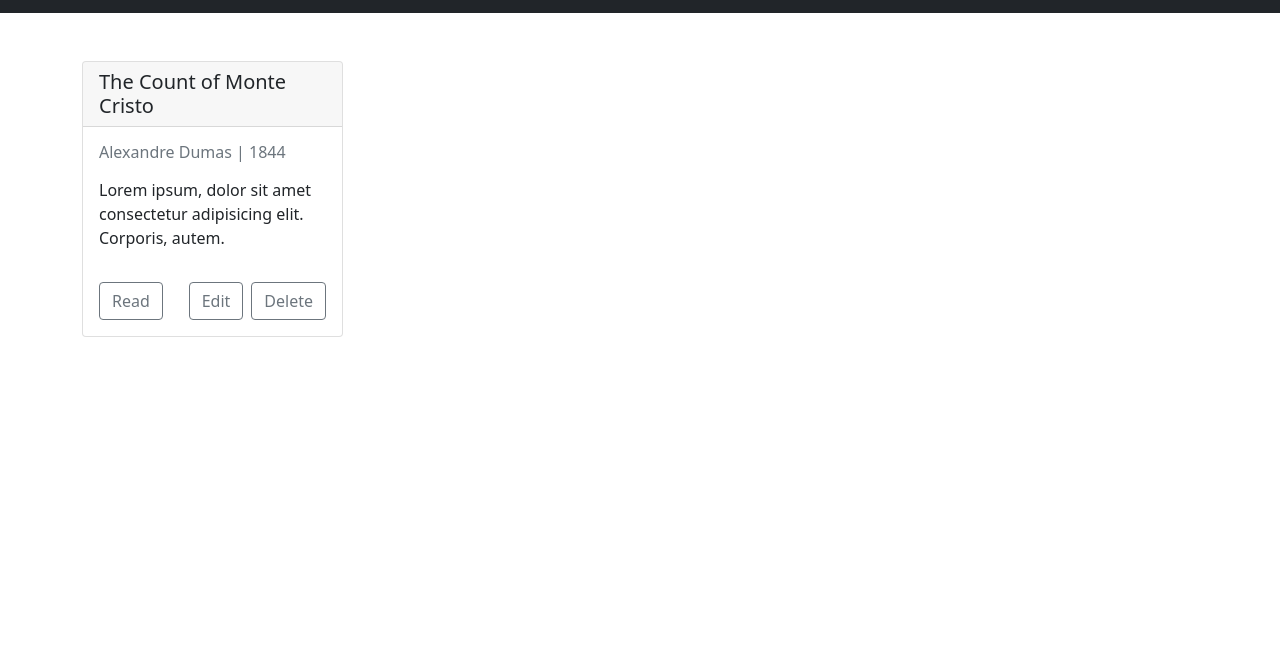
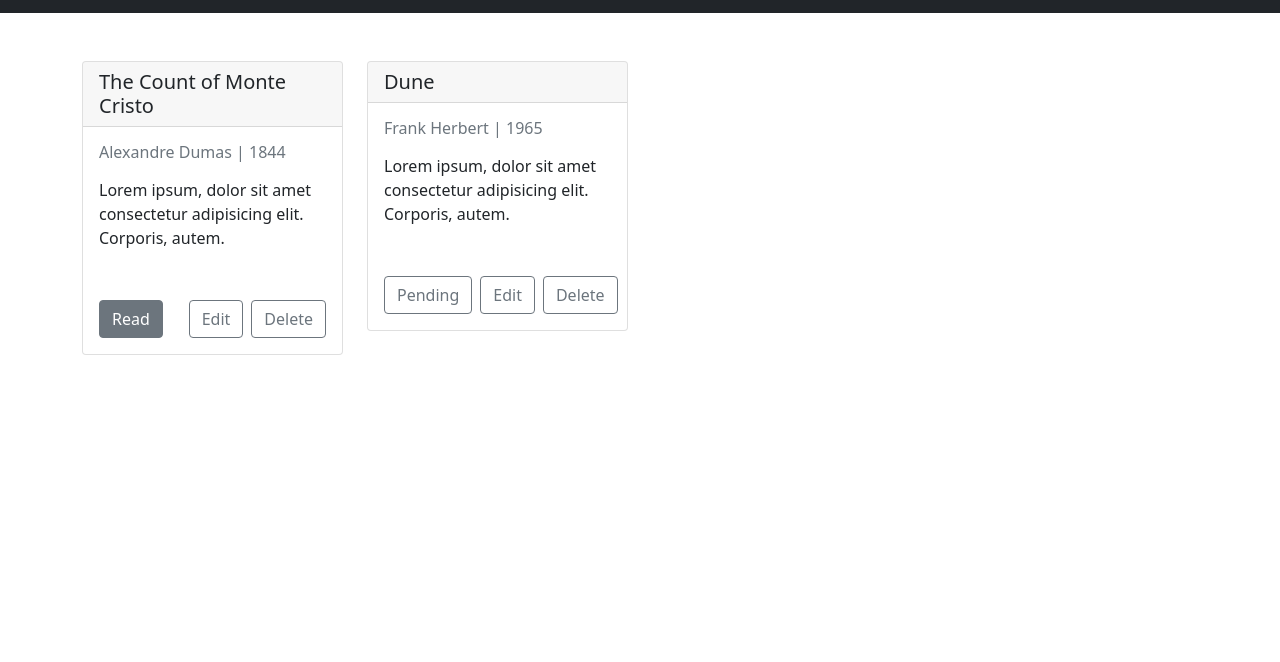
Before and after one commit to brandonnmelchor/read-me, a website with bundled scripts: page src/index.html in a window 1280 px wide. Shown: the part 77-739 px from the top of the page. Built offline with nearby package versions, Linux system fonts and the light colour scheme.

Commit message:
complete createCard(). create placeholder books

```diff
--- a/src/index.html
+++ b/src/index.html
@@ -51,7 +51,7 @@
     <section>
       <div class="container-lg py-5">
         <div class="row row-cols row-cols-md-2 row-cols-lg-3 row-cols-xl-4 g-4" id="book-list">
-          <div class="col">
+          <!-- <div class="col">
             <div class="card">
               <h5 class="card-header">The Count of Monte Cristo</h5>
               <div class="card-body">
@@ -66,7 +66,7 @@
                 <button type="button" class="btn btn-outline-secondary">Delete</button>
               </div>
             </div>
-          </div>
+          </div> -->
     </section>
 
     <form id="new-book" onsubmit="() => false;">
@@ -82,23 +82,23 @@
               <label for="title" class="form-label">Title:</label>
               <div class="input-group mb-4">
                 <span class="input-group-text"><i class="bi bi-slash-square"></i></span>
-                <input type="text" class="form-control" id="title" placeholder="e.g. Dune"  autocomplete="off" required/>
+                <input type="text" class="form-control" id="title" placeholder="e.g. Dune" maxlength="27" autocomplete="off" required/>
               </div>
 
               <label for="author" class="form-label">Author:</label>
               <div class="input-group mb-4">
                 <span class="input-group-text"><i class="bi bi-eye"></i></span>
-                <input type="text" class="form-control" id="author" placeholder="e.g. Frank Herbert"  autocomplete="off" required/>
+                <input type="text" class="form-control" id="author" placeholder="e.g. Frank Herbert" autocomplete="off" required/>
               </div>
 
               <label for="year" class="form-label">Year:</label>
               <div class="input-group mb-4">
                 <span class="input-group-text"><i class="bi bi-triangle"></i></span>
-                <input type="number" class="form-control" id="year" placeholder="e.g. 1965" min="0" max="2022"  autocomplete="off" required/>
+                <input type="number" class="form-control" id="year" placeholder="e.g. 1965" min="0" max="2022" autocomplete="off" required/>
               </div>
 
               <div class="form-floating mb-4">
-                <textarea class="form-control" id="comments" maxlength="100"  autocomplete="off" style="height: 100px"></textarea>
+                <textarea class="form-control" id="comments" maxlength="100" autocomplete="off" style="height: 100px"></textarea>
                 <label for="comments">Comments.</label>
               </div>
             </div>
@@ -110,7 +110,7 @@
               <input type="radio" class="btn-check" name="read-pending" id="pending" value="Pending" autocomplete="off">
               <label class="btn btn-outline-secondary me-auto" for="pending">Pending</label>
 
-              <button type="submit" class="btn  btn-outline-secondary">Submit</button>
+              <button type="submit" class="btn btn-outline-secondary">Submit</button>
             </div>
           </div>
         </div>
--- a/src/js/app.js
+++ b/src/js/app.js
@@ -85,12 +85,21 @@ function createCard() {
     buttonEdit.classList.add("btn", "btn-outline-secondary");
     buttonDelete.classList.add("btn", "btn-outline-secondary");
 
+    col.setAttribute("id", `book${index}`);
     checkbox.setAttribute("type", "checkbox");
-    checkbox.setAttribute("id", `book${1}`);
+    checkbox.setAttribute("id", `read-book${index}`);
     checkbox.setAttribute("autocomplete", "off");
-    buttonRead.setAttribute("for", `book${1}`);
+    buttonRead.setAttribute("for", `read-book${index}`);
     buttonEdit.setAttribute("type", "button");
     buttonDelete.setAttribute("type", "button");
+
+    cardHeader.textContent = book.title;
+    cardTitle.textContent = `${book.author} | ${book.year}`;
+    cardText.textContent = book.comments;
+    buttonRead.textContent = book.read;
+    if (book.read == "Read") checkbox.checked = true;
+    buttonEdit.textContent = "Edit";
+    buttonDelete.textContent = "Delete";
 
     bookList.appendChild(col);
     col.appendChild(card);
@@ -105,3 +114,20 @@ function createCard() {
     cardBody2.appendChild(buttonDelete);
   });
 }
+
+// Placeholder Books
+let phTitle1 = "The Count of Monte Cristo";
+let phAuthor1 = "Alexandre Dumas";
+let phYear1 = 1844;
+let phComments1 = "Lorem ipsum, dolor sit amet consectetur adipisicing elit. Corporis, autem.";
+let phRead1 = "Read";
+
+let phTitle2 = "Dune";
+let phAuthor2 = "Frank Herbert";
+let phYear2 = 1965;
+let phComments2 = "Lorem ipsum, dolor sit amet consectetur adipisicing elit. Corporis, autem.";
+let phRead2 = "Pending";
+
+addBookToList(phTitle1, phAuthor1, phYear1, phComments1, phRead1);
+addBookToList(phTitle2, phAuthor2, phYear2, phComments2, phRead2);
+createCard();
--- a/src/scss/custom.scss
+++ b/src/scss/custom.scss
@@ -1,4 +1,8 @@
 $dropdown-dark-link-active-bg: #52575c;
+
+.card-text {
+  height: 90px;
+}
 
 .user-icon {
   width: 35px;
```
